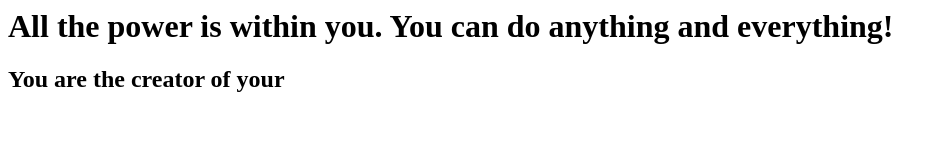
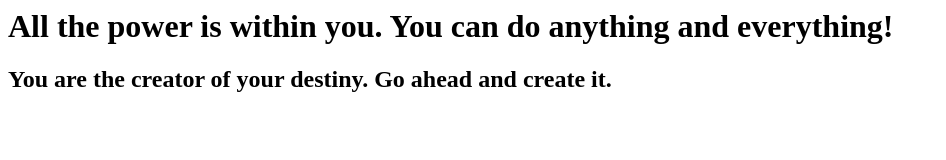
Before and after one commit to carringtonsean/firstgitrepo, a plain HTML site: page index.html in a window 1280 px wide. Shown: the whole page, without its empty margins (0-946 px from the left). Drawn offline with Linux system fonts and the light colour scheme.

Commit message:
updated quote 2

```diff
--- a/index.html
+++ b/index.html
@@ -1,6 +1,6 @@
 <html>
 <body>
 <h1>All the power is within you. You can do anything and everything!</h1>
-<h2>You are the creator of your</h2>
+<h2>You are the creator of your destiny. Go ahead and create it.</h2>
 </body>
 </html>
```
